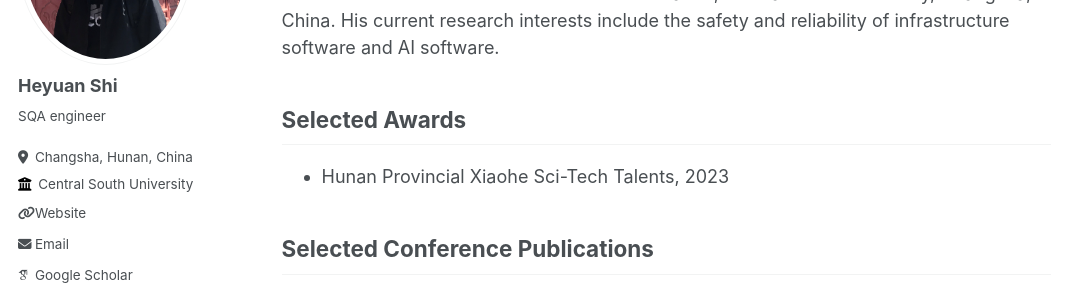
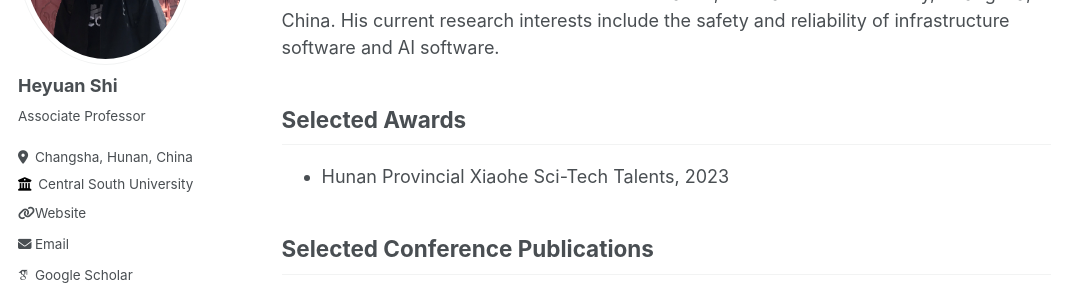
Before and after one commit to shiheyuan/shiheyuan.github.io, a Jekyll site: the page built from _pages/about.md, in a window 1280 px wide. Shown: the part 229-526 px from the top of the page, without its empty margins (0-1079 px from the left). Built offline with Jekyll 4.4.1, drawn with Linux system fonts in a browser that asks for light colours; some web fonts are replaced.

Commit message:
Update _config.yml

```diff
--- a/_config.yml
+++ b/_config.yml
@@ -24,7 +24,7 @@ author:
   avatar           : "ali_fig.png"
   name             : "Heyuan Shi"
   pronouns         : # example: "she/her"
-  bio              : "SQA engineer"
+  bio              : "Associate Professor"
   location         : "Changsha, Hunan, China"
   employer         : "Central South University"
   uri              : "https://faculty.csu.edu.cn/shiheyuan/"
```
